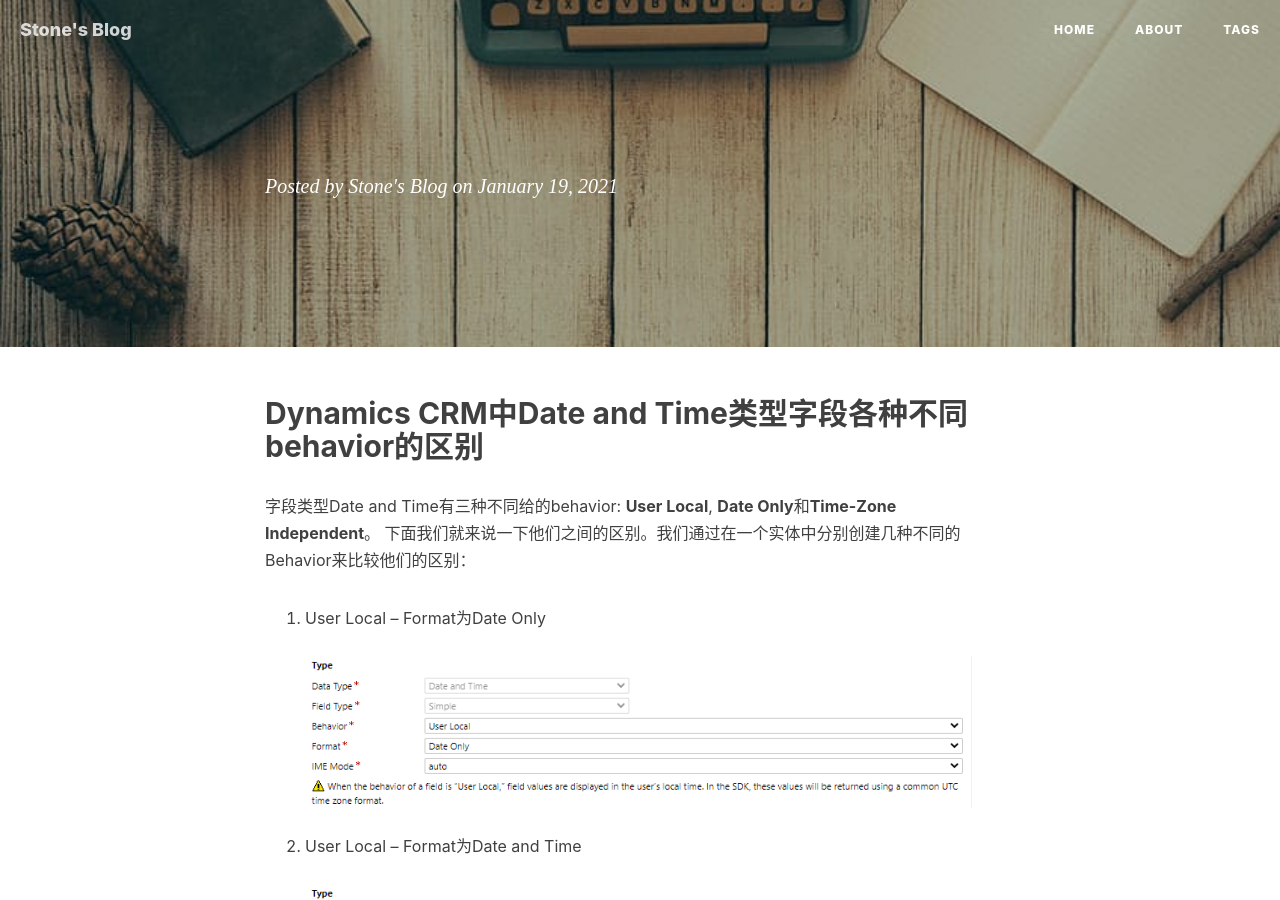
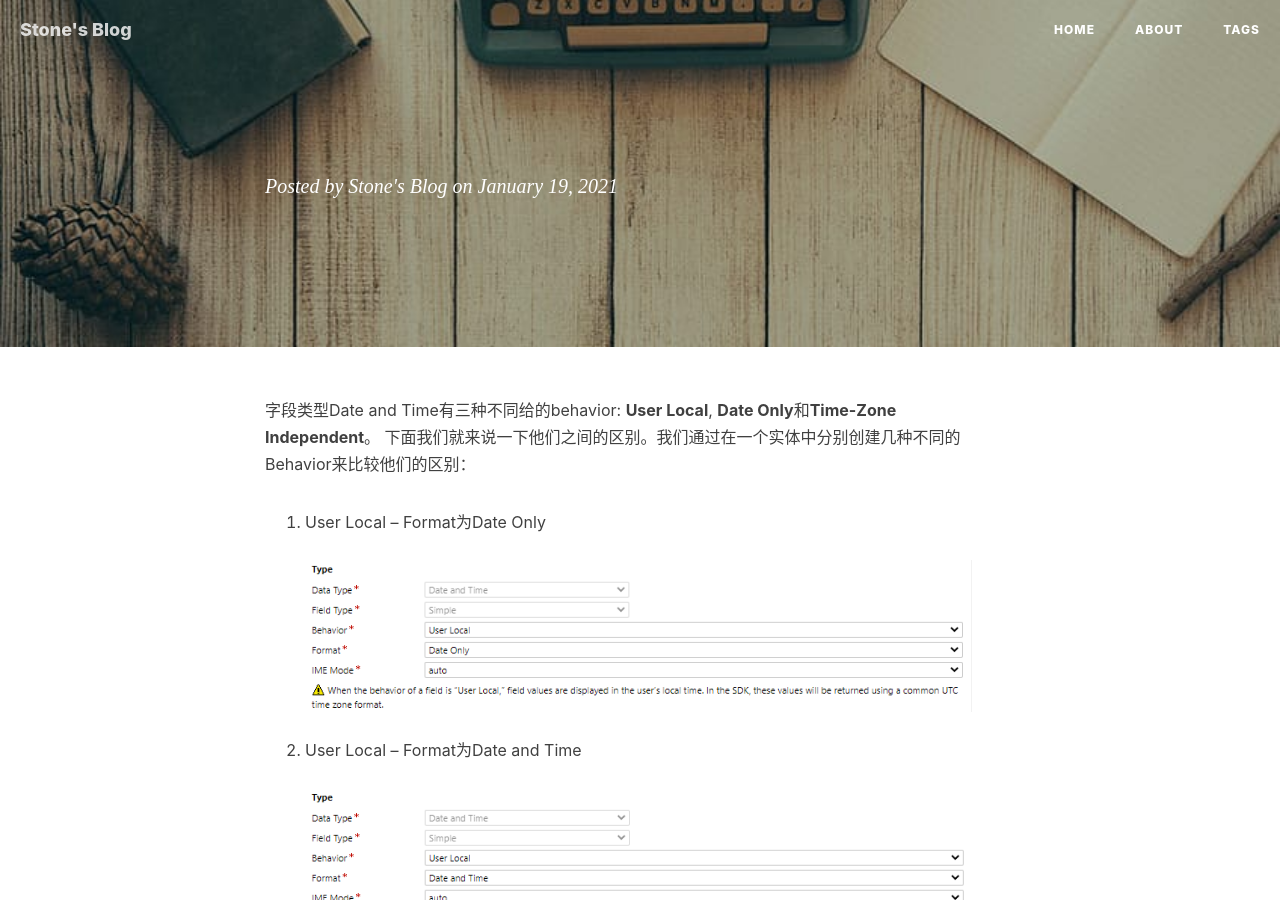
Before and after one commit to hdjgreen/dynamicscrm.github.io, a Jekyll site: the page built from _posts/2021-01-19-Dynamics CRM基础.md, in a window 1280 px wide and 900 px high. Built offline with Jekyll 4.4.1, drawn with Linux system fonts in a browser that asks for light colours; nearby versions of some CDN libraries; our own code applies the rules of GitHub Pages for plain Markdown files; comment, search, counter and statistics services are not loaded.

Commit message:
Update 2021-01-19-Dynamics CRM基础.md

```diff
--- a/_posts/2021-01-19-Dynamics CRM基础.md
+++ b/_posts/2021-01-19-Dynamics CRM基础.md
@@ -11,7 +11,6 @@
 	- SSRS
 ---
 
-## Dynamics CRM中Date and Time类型字段各种不同behavior的区别
 字段类型Date and Time有三种不同给的behavior: **User Local**, **Date Only**和**Time-Zone Independent**。
 下面我们就来说一下他们之间的区别。我们通过在一个实体中分别创建几种不同的Behavior来比较他们的区别：
 1. User Local -- Format为Date Only
```
